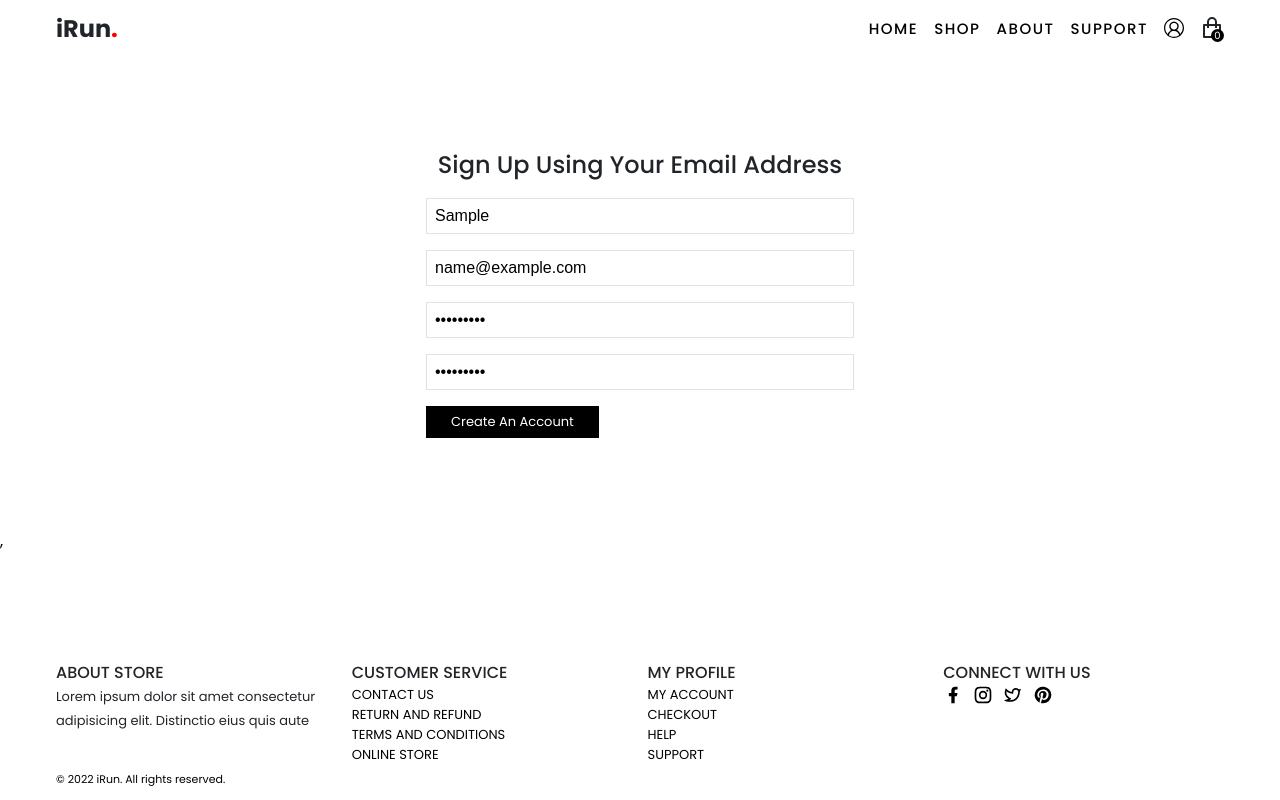
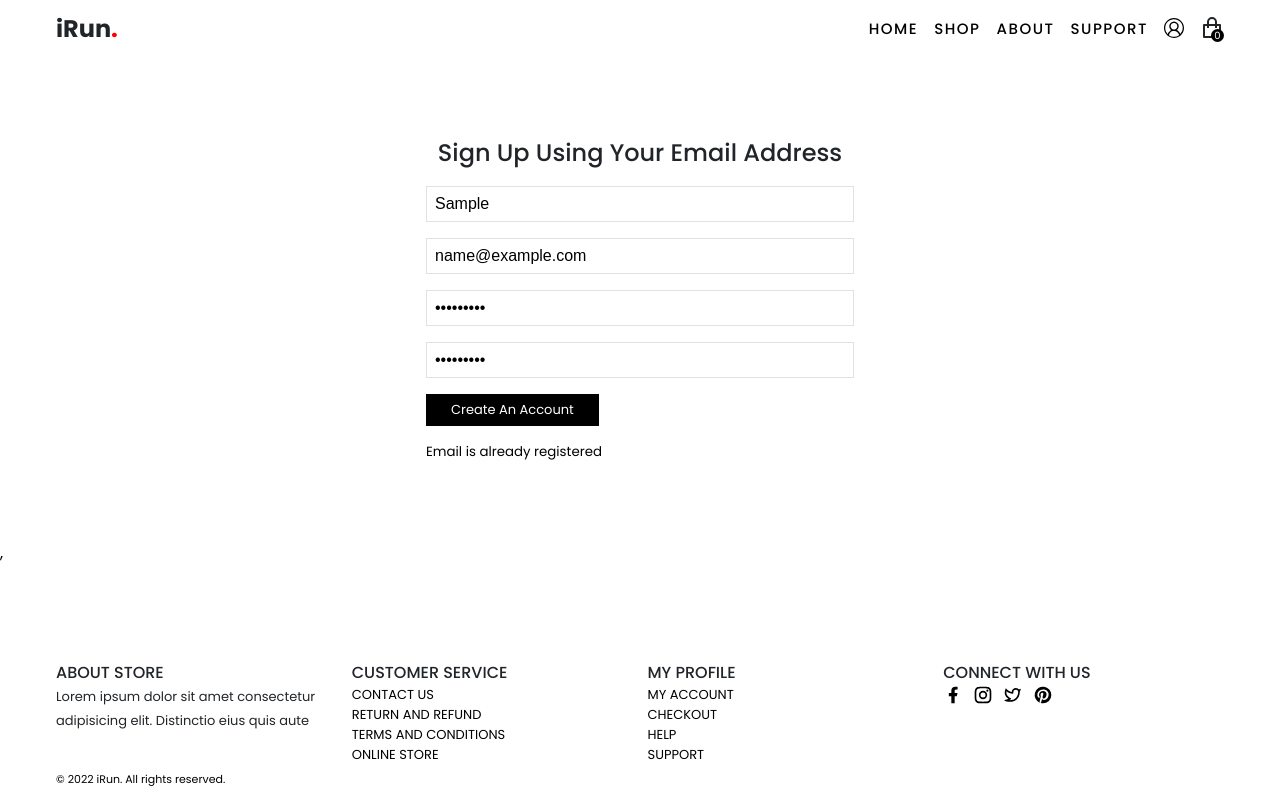
Before and after one commit to code322/irun_ecom_project, a React (Create React App) app in the folder client/: page /register in a window 1280 px wide. Both pictures are taken after typing "Sample", "name@example.com", "Sample123", "Sample123" into the empty fields and a click on the button "Create An Account". Built offline with nearby package versions, Linux system fonts and the light colour scheme; no server answers.

Commit message:
display an error message if the email is already registered

```diff
--- a/client/src/pages/Register/Register.tsx
+++ b/client/src/pages/Register/Register.tsx
@@ -1,9 +1,10 @@
 import React, { useState, useEffect } from 'react';
-import { useDispatch } from 'react-redux';
+import { useDispatch, useSelector } from 'react-redux';
 import Button from '../../components/Button/SqueryButton/Button';
 import { register } from '../../redux/actions/auth/authActions';
 import './Register.scss';
 import { validEmail as valid } from '../../utils/helpers';
+import { RootState } from '../../redux/rootReducer';
 
 type inputType = {
 	name: string;
@@ -26,6 +27,7 @@ const Register: React.FC = () => {
 		boolean | null
 	>(null);
 	const dispatch = useDispatch();
+	const { err } = useSelector((state: RootState) => state.authReducer);
 
 	const handleChange = (e: React.ChangeEvent<HTMLInputElement>) => {
 		const { name, value } = e.target;
@@ -36,6 +38,7 @@ const Register: React.FC = () => {
 	};
 
 	let validEmail = valid(input.email);
+	console.log(err);
 
 	useEffect(() => {
 		function validateInput() {
@@ -149,6 +152,7 @@ const Register: React.FC = () => {
 						)}
 					</div>
 					<Button handleClick={handleClick} text='create an account' />
+					{err && <small>Email is already registered</small>}
 				</div>
 			</div>
 		</section>
```
